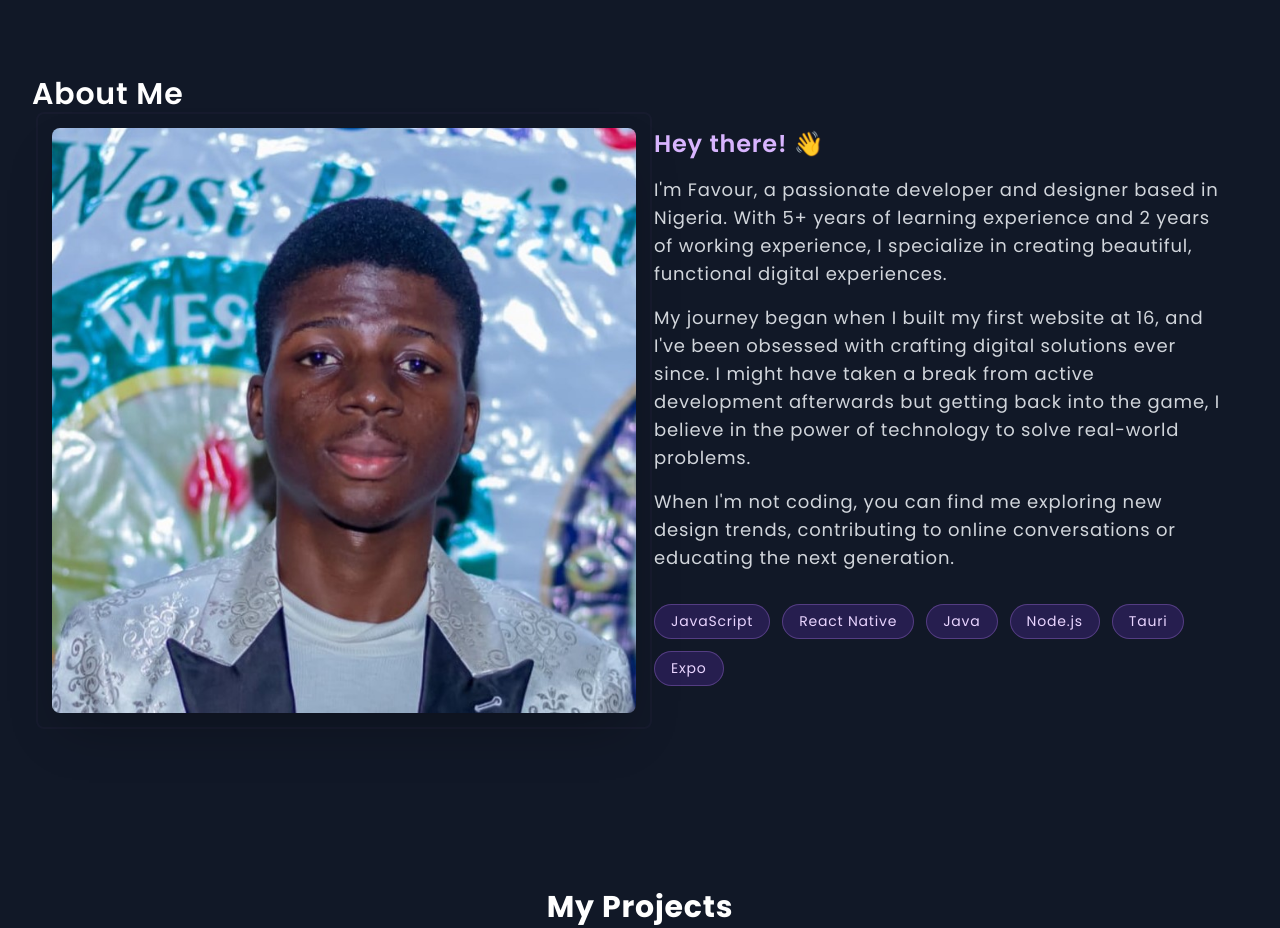
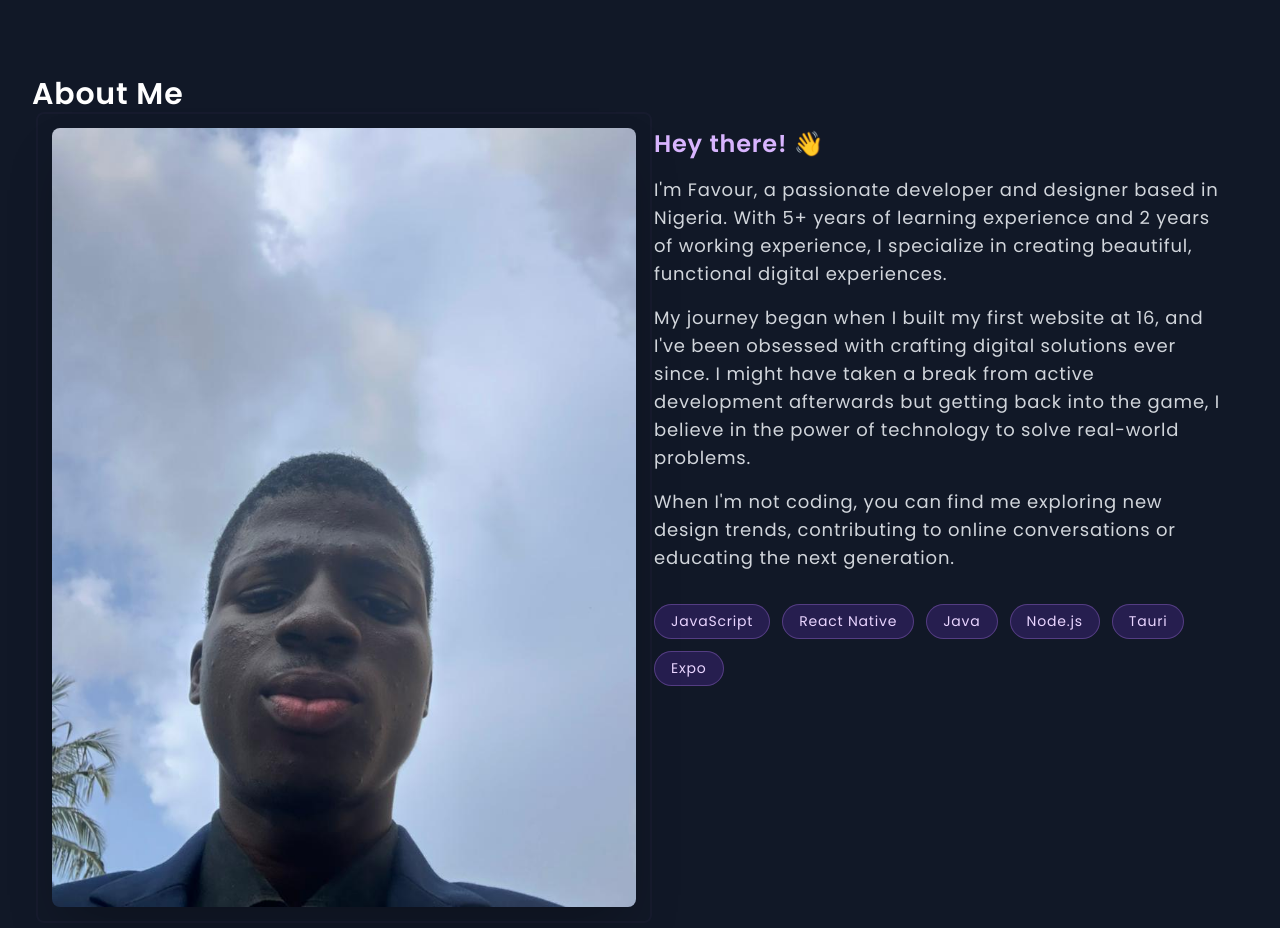
Before and after one commit to KingSlayer-double07/portfolio, a plain HTML site: page index.html in a window 1280 px wide. Shown: the part 740-1668 px from the top of the page. Drawn offline with nearby package versions, Linux system fonts and the light colour scheme.

Commit message:
Changed Profile Pic

```diff
--- a/index.html
+++ b/index.html
@@ -52,7 +52,7 @@
             <div class="grid gap-10 md:grid-cols-2 md:gap-12 items-start">
                 <div class="reveal" data-reveal="left" data-delay="50">
                     <div class="relative">
-                        <img src="assets/images/square-portrait.jpg" alt="Favour Akande"
+                        <img src="assets/images/profile.jpg" alt="Favour Akande"
                             class="rounded-lg shadow-2xl w-full h-auto object-cover" loading="lazy"
                             sizes="(max-width: 768px) 100vw, 480px">
                         <div
```
